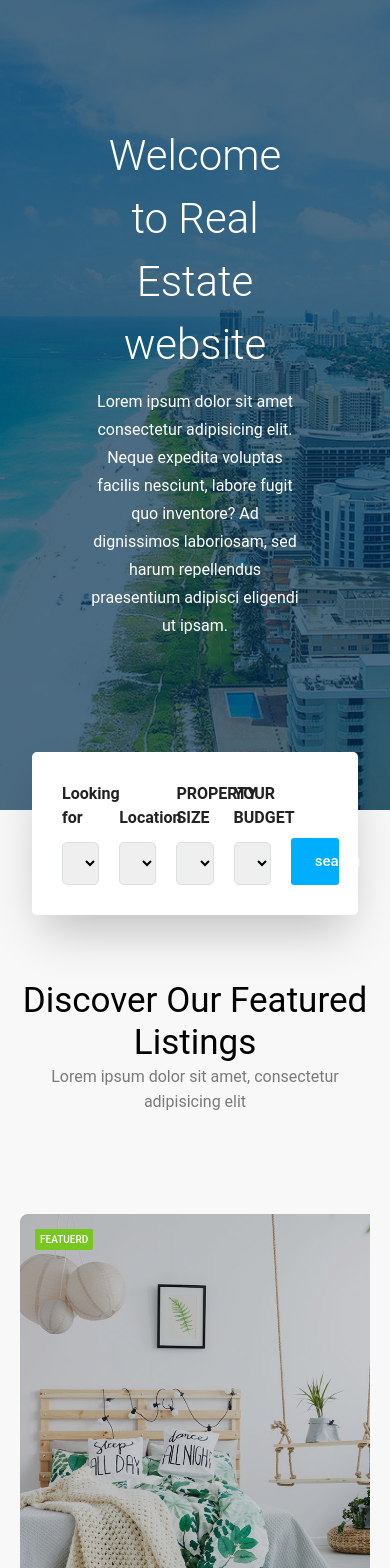
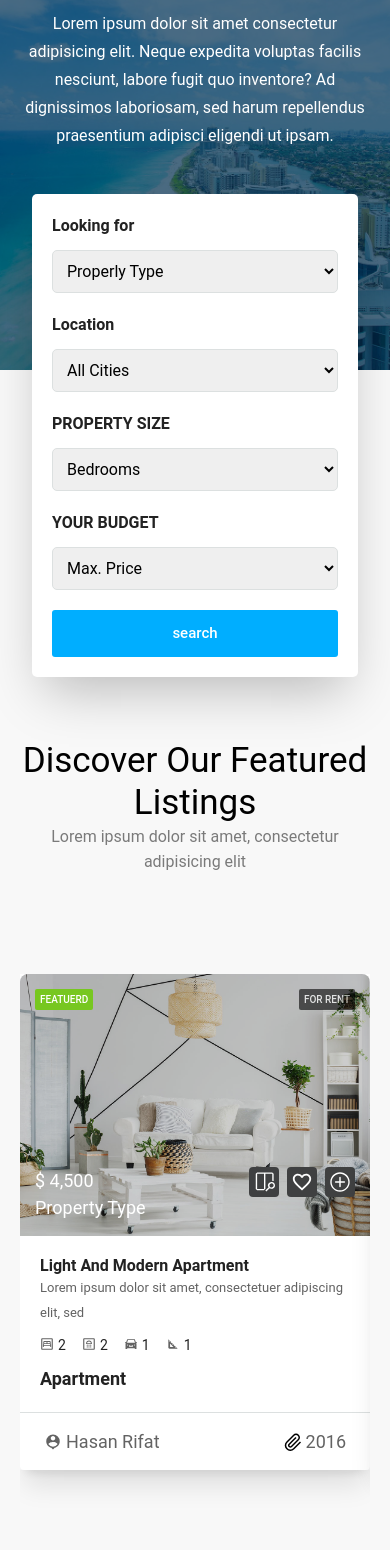
Before and after one commit to Hasan-Rifat/real-estate, a Next.js app: page / in a window 390 px wide. Shown: the part 200-1768 px from the top of the page. Built offline with nearby package versions, Linux system fonts and the light colour scheme.

Commit message:
all responsive problem fixed

```diff
--- a/components/Home/Banner.tsx
+++ b/components/Home/Banner.tsx
@@ -18,11 +18,11 @@ const Banner: React.FC<BannerProps> = () => {
       >
         <div className="bg-[#002E51] opacity-70 absolute w-full h-full top-0 left-0 -z-1"></div>
         <div className="container mx-auto flex flex-wrap p-5 flex-col md:flex-row items-center">
-          <div className="py-[150px] text-center z-10">
-            <div className="grid grid-cols-5">
+          <div className="pb-[200px] lg:py-[150px] text-center z-10">
+            <div className="grid sm:grid-cols-1 md:grid-cols-5">
               <div className="col-span-1"></div>
-              <div className="col-span-3">
-                <h1 className="text-[42px] font-light text-white mb-3">
+              <div className="sm:col-span-1 md:col-span-3">
+                <h1 className="font-semibold sm:text-[26px] md:text-[42px]  text-white mb-3">
                   Welcome to Real Estate website
                 </h1>
                 <p className="text-white text-base leading-7">
--- a/components/Home/FeaturedSlider.tsx
+++ b/components/Home/FeaturedSlider.tsx
@@ -319,7 +319,7 @@ const FeaturedSlider: React.FC<FeaturedSliderProps> = () => {
     },
   ];
   return (
-    <section className="py-[150px] ">
+    <section className="pt-[350px] md:py-[150px] ">
       <div className="container mx-auto flex flex-wrap p-5 flex-col md:flex-row items-center">
         <div className="pb-[100px] mx-auto">
           <h2 className="font-normal text-center text-[35px] leading-[42px] text-[#000]">
@@ -333,9 +333,9 @@ const FeaturedSlider: React.FC<FeaturedSliderProps> = () => {
           slidesPerView={3}
           spaceBetween={30}
           breakpoints={{
-            300: {
-              width: 300,
-              slidesPerView: 0.5,
+            0: {
+              width: 0,
+              slidesPerView: 0.6,
             },
             // when window width is >= 640px
             640: {
--- a/components/Home/Residential.tsx
+++ b/components/Home/Residential.tsx
@@ -32,7 +32,7 @@ const Residential: React.FC<ResidentialProps> = () => {
     >
       <div className="container mx-auto flex flex-wrap p-5 flex-col md:flex-row items-center">
         <div className="max-w-[900px] mx-auto">
-          <div className="grid grid-cols-3 gap-7">
+          <div className="grid sm:grid-cols-1 lg:grid-cols-3 gap-7">
             <div className="p-[15px]">
               <div className="mb-[16px]">
                 <h2 className="text-[#000] text-[28px] leading-[33px] mb-[10px]">
@@ -52,8 +52,8 @@ const Residential: React.FC<ResidentialProps> = () => {
               <div
                 key={item.id}
                 className={`p-[15px] relative rounded-md ${
-                  item.id === 1 && "row-span-2"
-                } ${item.id === 1 ? "" : "h-[276px]"}`}
+                  item.id === 1 && "row-span-2 h-[276px] lg:h-full"
+                } ${item.id === 1 ? " " : "h-[276px]"}`}
                 style={{
                   backgroundImage: `url(${item.img.src})`,
                   backgroundRepeat: "no-repeat",
@@ -82,104 +82,7 @@ const Residential: React.FC<ResidentialProps> = () => {
                 </div>
               </div>
             ))}
-
-            {/* <div
-              className="p-[15px]"
-              style={{
-                backgroundImage: `url(${tag3.src})`,
-                backgroundRepeat: "no-repeat",
-                backgroundSize: "cover",
-                backgroundPosition: "center",
-              }}
-            >
-              <div className="mb-[16px]">
-                <h2 className="text-[#000] text-[28px] leading-[33px] mb-[10px]">
-                  Residential
-                </h2>
-                <p className="text-[16px] leading-[27px] text-accent mb-[10px]">
-                  Lorem ipsum dolor sit amet, consectetur adipiscing elit, sed
-                  do eiusmod tempor incidi dunt
-                </p>
-                <div className="py-[15px]">
-                  <span className="w-[30%] h-[1px] bg-[#000] inline-block"></span>
-                </div>
-              </div>
-            </div>
-
-            <div
-              className="p-[15px]"
-              style={{
-                backgroundImage: `url(${tag4.src})`,
-                backgroundRepeat: "no-repeat",
-                backgroundSize: "cover",
-                backgroundPosition: "center",
-              }}
-            >
-              <div className="mb-[16px]">
-                <h2 className="text-[#000] text-[28px] leading-[33px] mb-[10px]">
-                  Residential
-                </h2>
-                <p className="text-[16px] leading-[27px] text-accent mb-[10px]">
-                  Lorem ipsum dolor sit amet, consectetur adipiscing elit, sed
-                  do eiusmod tempor incidi dunt
-                </p>
-                <div className="py-[15px]">
-                  <span className="w-[30%] h-[1px] bg-[#000] inline-block"></span>
-                </div>
-              </div>
-            </div>
-
-            <div
-              className="p-[15px]"
-              style={{
-                backgroundImage: `url(${tag5.src})`,
-                backgroundRepeat: "no-repeat",
-                backgroundSize: "cover",
-                backgroundPosition: "center",
-              }}
-            >
-              <div className="mb-[16px]">
-                <h2 className="text-[#000] text-[28px] leading-[33px] mb-[10px]">
-                  Residential
-                </h2>
-                <p className="text-[16px] leading-[27px] text-accent mb-[10px]">
-                  Lorem ipsum dolor sit amet, consectetur adipiscing elit, sed
-                  do eiusmod tempor incidi dunt
-                </p>
-                <div className="py-[15px]">
-                  <span className="w-[30%] h-[1px] bg-[#000] inline-block"></span>
-                </div>
-              </div>
-            </div>
-
-            <div
-              style={{
-                backgroundImage: `url(${tag6.src})`,
-                backgroundRepeat: "no-repeat",
-                backgroundSize: "cover",
-                backgroundPosition: "center",
-              }}
-              className={`rounded-[4px]   relative `}
-            >
-              <div className="rounded-[4px] bg-black opacity-[0.3] absolute w-full h-full top-0 left-0 -z-1">
-                <div className={`p-[30px] `}>
-                  <div>
-                    <p className="text-[12px] leading-[25px] text-white">
-                      Properties
-                    </p>
-                    <h2 className="text-[20px] leading-[25px] text-white"></h2>
-                  </div>
-                  <div>
-                    <p>MORE DETAILS</p>
-                    <span>
-                      <HiOutlinePlay />
-                    </span>
-                  </div>
-                </div>
-              </div>
-            </div> */}
-
-            <div className="p-[15px] row-start-3 row-end-3">
+            <div className="p-[15px] md:row-start-3 md:row-end-3 md:col-start-1 md:col-end-1">
               <div className="mb-[16px]">
                 <h2 className="text-[#000] text-[28px] leading-[33px] mb-[10px]">
                   Commercial
--- a/components/utils/AdvanceSearch.tsx
+++ b/components/utils/AdvanceSearch.tsx
@@ -60,9 +60,10 @@ const AdvanceSearch: React.FC<AdvanceSearchProps> = () => {
     { id: 18, number: "10,000,000" },
   ];
   return (
-    <div className="absolute -bottom-[16%] left-0 right-0">
+    <div className="absolute top-[50%] md:top-[78%] left-0 right-0 ">
       <div className="container mx-auto flex flex-wrap p-8 flex-col md:flex-row items-center ">
-        <div className="p-[30px] bg-white shadow-2xl rounded-[5px] grid grid-cols-5 gap-5 mx-auto items-end">
+        <div className="p-[20px] lg:p-[30px] bg-white shadow-2xl rounded-[5px] grid sm:grid-cols-1 md:grid-cols-5 gap-5 mx-auto items-end w-full">
+          {/* single item */}
           <div className="flex flex-col">
             <label className="font-semibold text-[#222222]" htmlFor="">
               Looking for
```
Also changed, not shown: styles/globals.css (+17 -0 lines).
